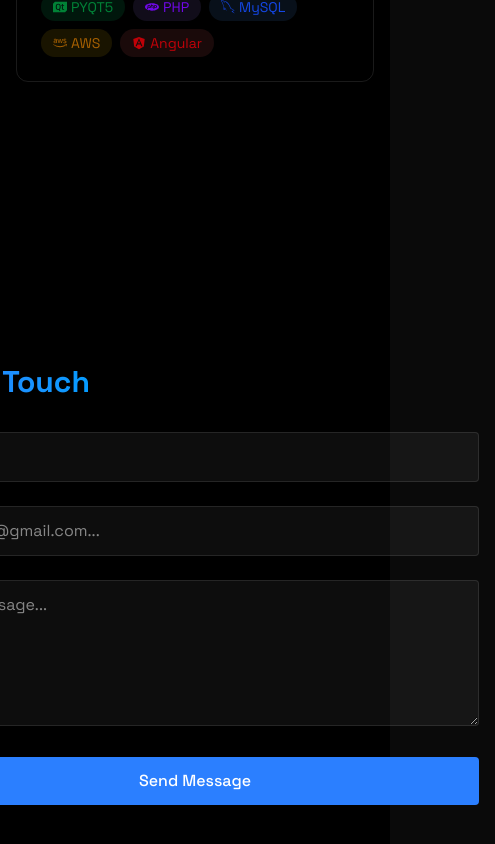
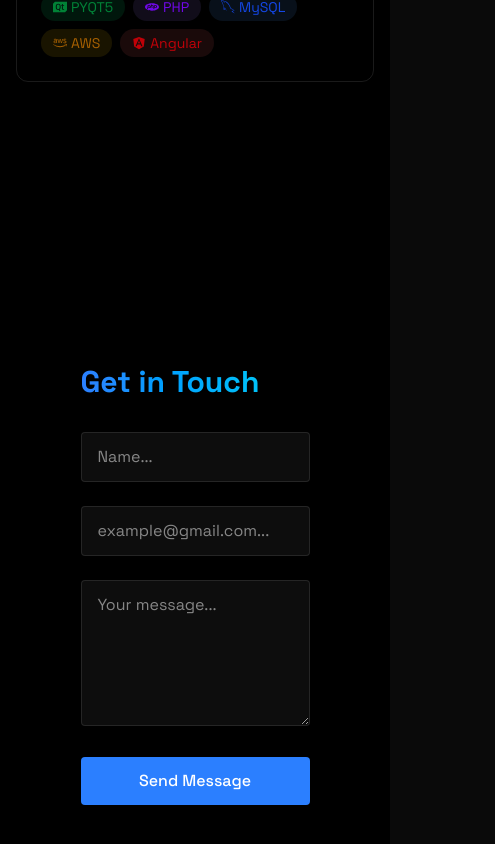
Before and after one commit to Dag-c/diegodev-portfolio, a React (Vite) app: page / in a window 390 px wide. Shown: the part 5100-5944 px from the top of the page, 495 px wide, since content can reach past the window. Built offline with nearby package versions, Linux system fonts and the light colour scheme.

Commit message:
fixed size contact form in smartphones

```diff
--- a/src/components/sections/Contact.tsx
+++ b/src/components/sections/Contact.tsx
@@ -31,7 +31,7 @@
         className="min-h-screen flex items-center justify-center py-20"
     >
         <RevealOnScroll>
-            <div className="px-4 w-150">
+            <div className="px-4 w-full max-w-4xl">
                 <h2 className="text-3xl font-bold mb-8 bg-gradient-to-r from-blue-500 to-cyan-400 bg-clip-text
                 text-transparent"
                 >
```
